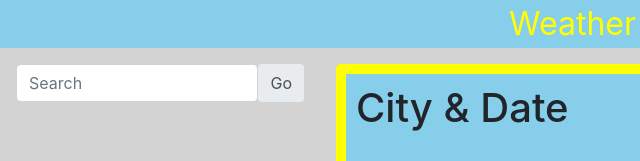
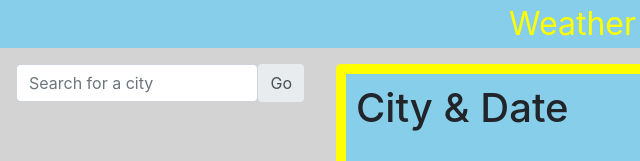
Before and after one commit to dkempen98/simply-weather, a plain HTML site: page index.html in a window 1280 px wide. Shown: the top 161 px of the page, 0-640 px from the left. Drawn offline with nearby package versions, Linux system fonts and the light colour scheme.

Commit message:
adjust placeholder for search

```diff
--- a/index.html
+++ b/index.html
@@ -27,7 +27,7 @@
           <input
             type="search"
             class="form-control rounded"
-            placeholder="Search"
+            placeholder="Search for a city"
             aria-label="Search"
             aria-describedby="search-addon"
             id="search-box"
```
